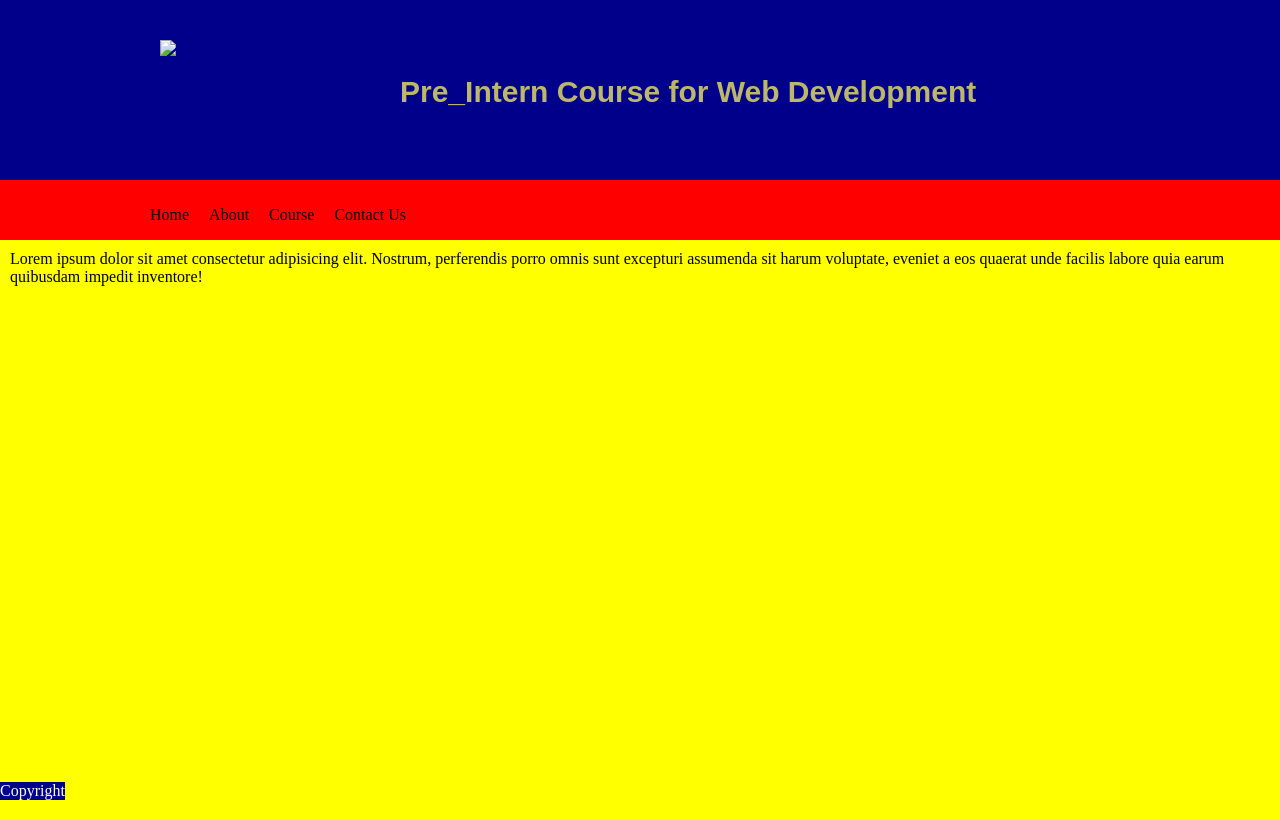
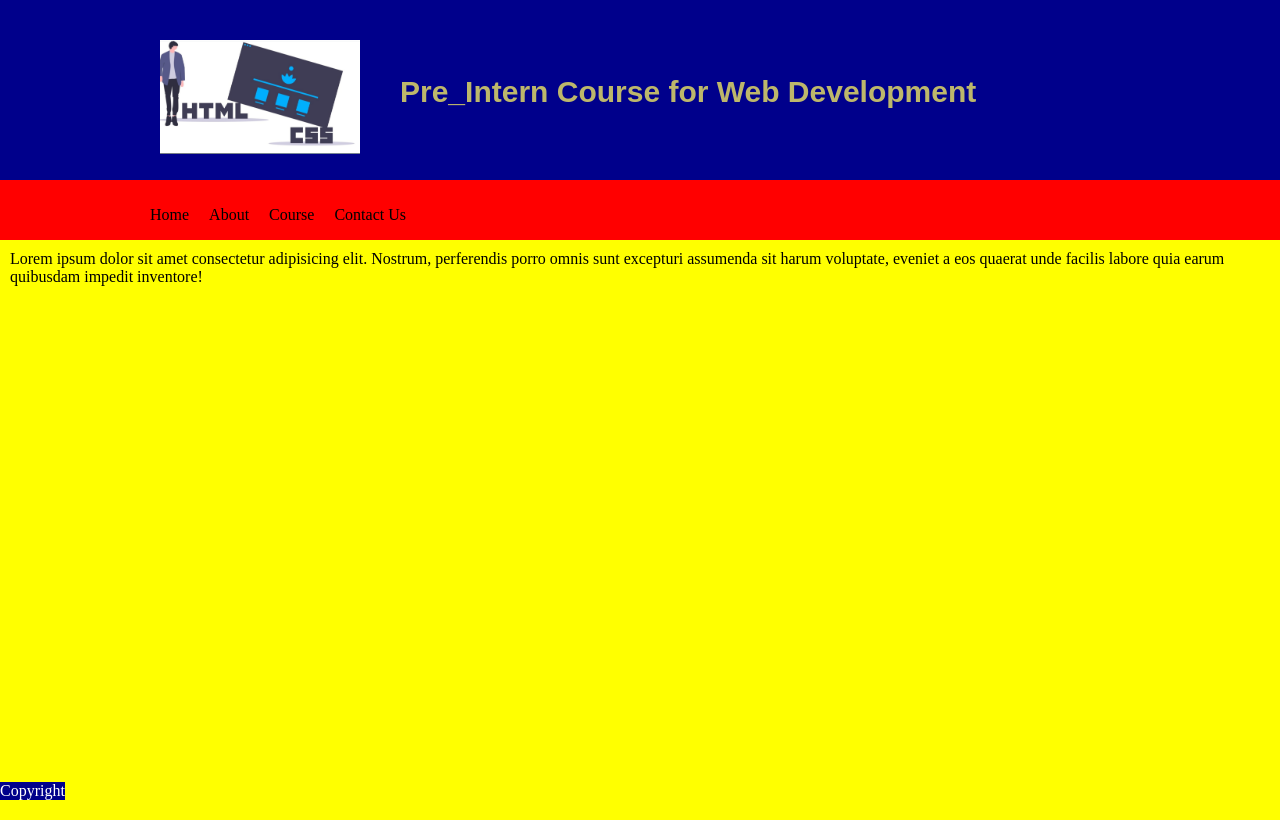
Before and after one commit to Dineshkumar-cyber/pre_intern01, a plain HTML site: page test2.html in a window 1280 px wide. Drawn offline with Linux system fonts and the light colour scheme.

Commit message:
test2.html

```diff
--- a/test2.html
+++ b/test2.html
@@ -91,7 +91,7 @@
     <body>
       <div class="container">
           <div class="header">
-              <div class="logo"> <img src="htmlcss.png" width="200px" class="imagelogo"></div>
+              <div class="logo"> <img src="test2.png" width="200px" class="imagelogo"></div>
               <div class="title"><h2 class="fontstyle">Pre_Intern Course for Web Development</h2></div>
           </div>
           <div class="navbar">
```
